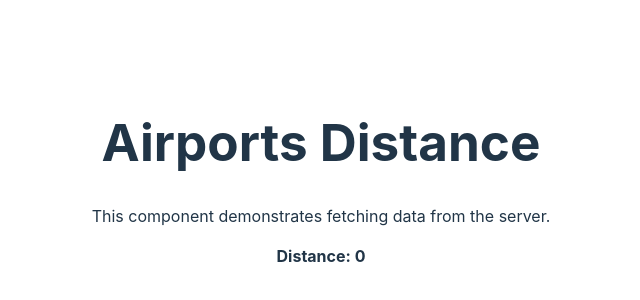
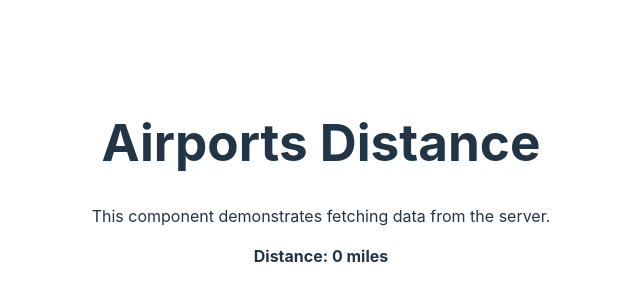
Before and after one commit to SkipperYa/AirportsDistance, a React (Vite) app in the folder AirportsDistance/airportsdistance.client/: page / in a window 1280 px wide. Shown: the part 218-518 px from the top of the page, without its empty margins (319-959 px from the left). Built offline with nearby package versions, Linux system fonts and the light colour scheme; no server answers.

Commit message:
small client fixes

```diff
--- a/AirportsDistance/airportsdistance.client/src/App.tsx
+++ b/AirportsDistance/airportsdistance.client/src/App.tsx
@@ -8,11 +8,11 @@ function App() {
 		getDistance();
 	}, []);
 
-	const contents = <strong><p>Distance: {distance}</p></strong>;
+	const contents = <strong><p>Distance: {distance} miles</p></strong>;
 
 	return (
 		<div>
-			<h1 id="tableLabel">Airports Distance</h1>
+			<h1>Airports Distance</h1>
 			<p>This component demonstrates fetching data from the server.</p>
 			{contents}
 		</div>
```
